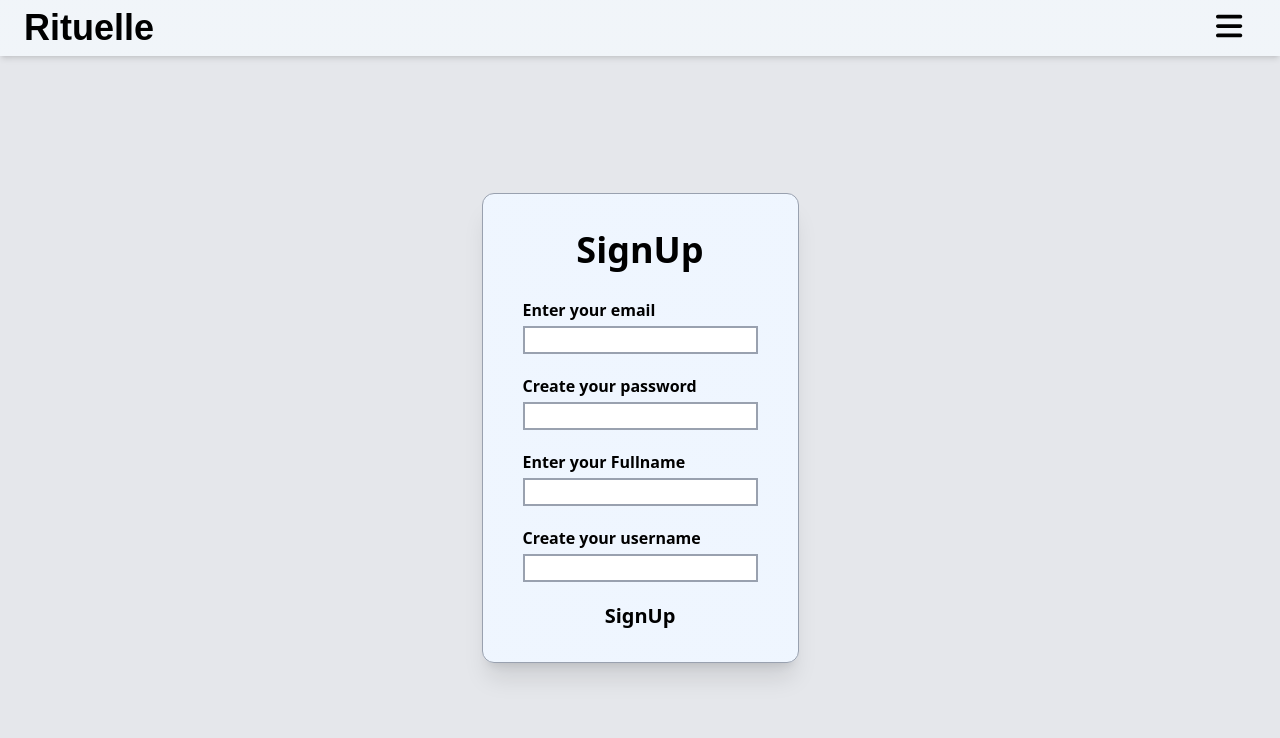
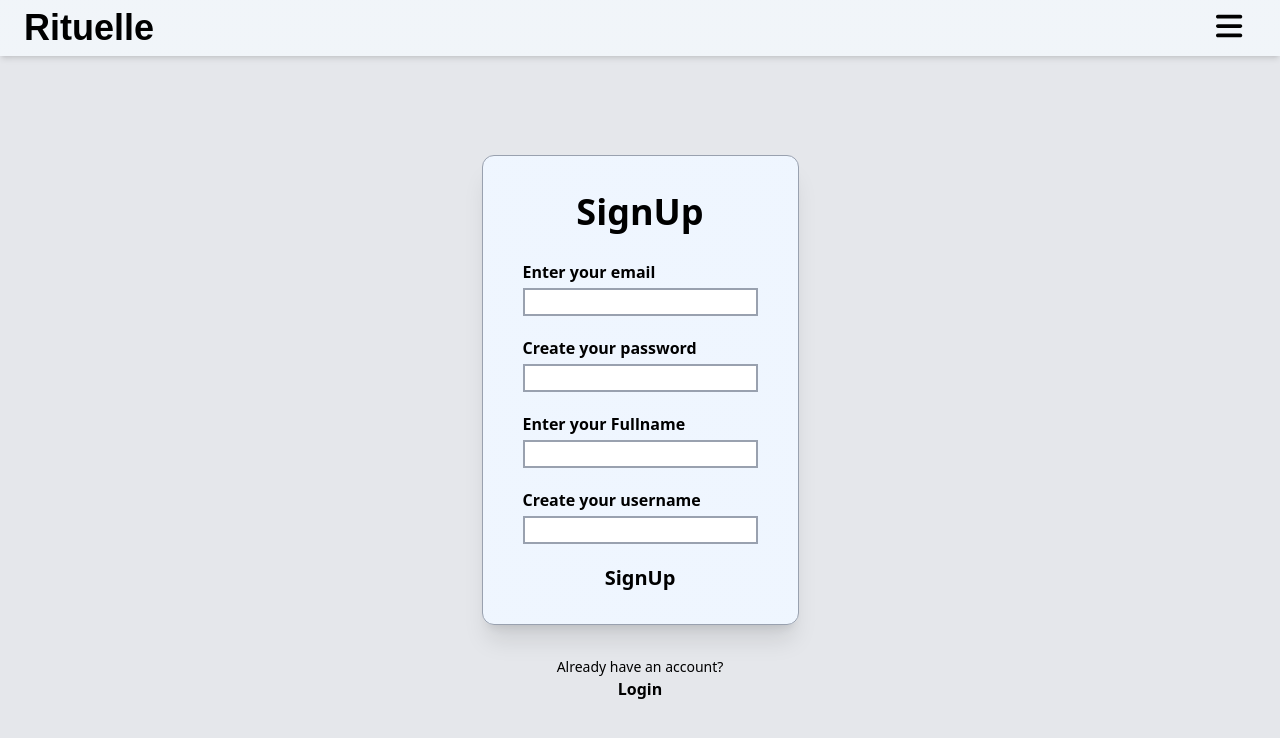
Before and after one commit to ItsGunesh/Rituelle, a React (Vite) app in the folder Frontend/: page /signup in a window 1280 px wide. Shown: the top 738 px of the page. Built offline with nearby package versions, Linux system fonts and the light colour scheme; no server answers; a web font is replaced by a local one.

Commit message:
Signup vulnarabilities

```diff
--- a/Frontend/src/Components/Login/LoginPage.jsx
+++ b/Frontend/src/Components/Login/LoginPage.jsx
@@ -70,10 +70,11 @@ const LoginPage = () => {
                 </div>
             </form>
             <div>
-                <p className='text-center mt-4 text-lg font-bold'>{errorMessage}</p>
+                <p className='text-center mt-4 text-lg font-bold text-red-600'>{errorMessage}</p>
             </div>
-            <div>
-                <p className='text-sm my-4 text-center'>Dont have an account? <button className='font-bold' onClick={handleNavigate}>Signup</button></p>
+            <div className='flex flex-col'>
+                <p className='text-sm mt-4 text-center  '>Dont have an account? </p>
+                <button className='font-bold hover:transition-transform duration-100 hover:scale-110 hover:text-black' onClick={handleNavigate}>Signup</button>
             </div>
             </div>
 
--- a/Frontend/src/Components/SignUp/SignUpPage.jsx
+++ b/Frontend/src/Components/SignUp/SignUpPage.jsx
@@ -10,6 +10,7 @@ const SignUpPage = () => {
         fullName: "",
         username: ""
     })
+    const [errorMessage,setErrorMessage]=useState()
 
     const navigate = useNavigate();
     const apiUrl = import.meta.env.VITE_BACKEND_URL
@@ -35,13 +36,21 @@ const SignUpPage = () => {
                 navigate('/commitment')
             }
         } catch (error) {
-            console.log("Error during signup:", error)
+            // console.log("Error during signup:", error)
+            if(error.response.data.statusCode===400){
+                setErrorMessage(error.response.data.data)
+            }
         }
+    }
+
+    const handleNavigate=()=>{
+        navigate("/login")
     }
 
     return (
         <>
-            <form onSubmit={handleSubmit}>
+            <div className='flex flex-col'>
+                <form onSubmit={handleSubmit}>
                 <div className='h-fit w-fit bg-gradient-to-r from-blue-50 via-blue-50 to-blue-50 shadow-xl rounded-xl border-gray-400 border-1 px-10 py-5 flex items-center flex-col'>
                     <h1 className='text-center p-4 text-4xl font-bold'>SignUp</h1>
                     <div className='flex flex-col py-2'>
@@ -73,6 +82,14 @@ const SignUpPage = () => {
                     </div>
                 </div>
             </form>
+            <div>
+                <p className='text-center mt-4 text-lg font-bold text-red-600'>{errorMessage}</p>
+            </div>
+            <div className='flex flex-col'>
+                <p className='text-sm mt-4 text-center'>Already have an account? </p>
+                <button className='font-bold hover:transition-transform duration-100 hover:scale-110 hover:text-black' onClick={handleNavigate}>Login</button>
+            </div>
+            </div>
 
         </>
     )
```
Also changed, not shown: 1 other file (tests, documents, lock files or other folders).
